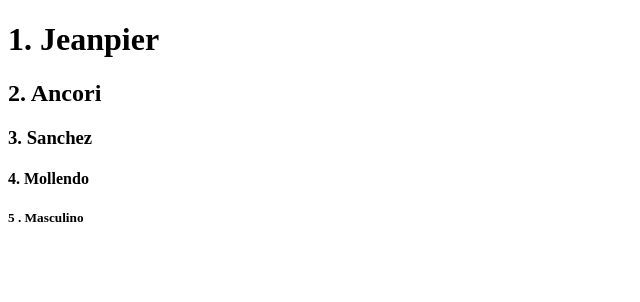
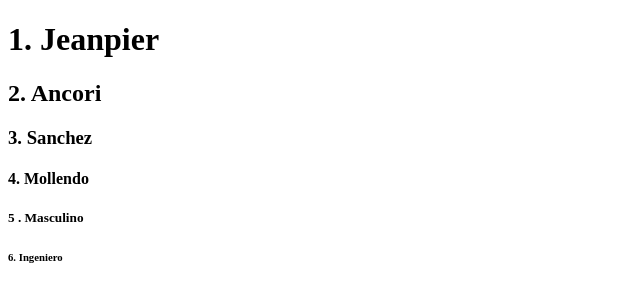
Before and after one commit to jeanpier22/Prueba_1, a plain HTML site: page index.html in a window 1280 px wide. Shown: the full height of the page, 0-640 px from the left. Drawn offline with Linux system fonts and the light colour scheme.

Commit message:
Agregando empleo

```diff
--- a/index.html
+++ b/index.html
@@ -11,5 +11,6 @@
     <h3>3. Sanchez</h3>
     <h4>4. Mollendo</h4>
     <h5>5 . Masculino</h5>
+    <h6>6. Ingeniero</h6>
 </body>
 </html>
```
